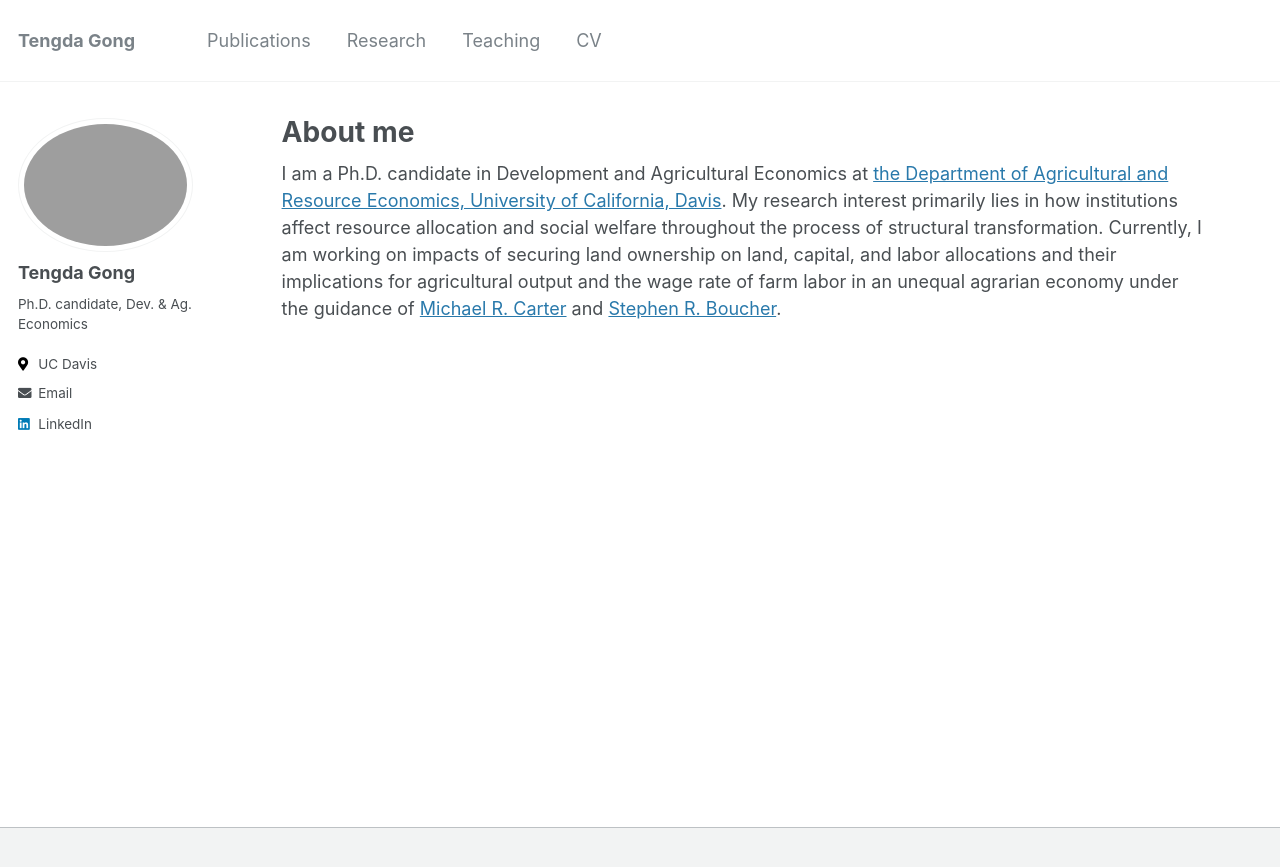
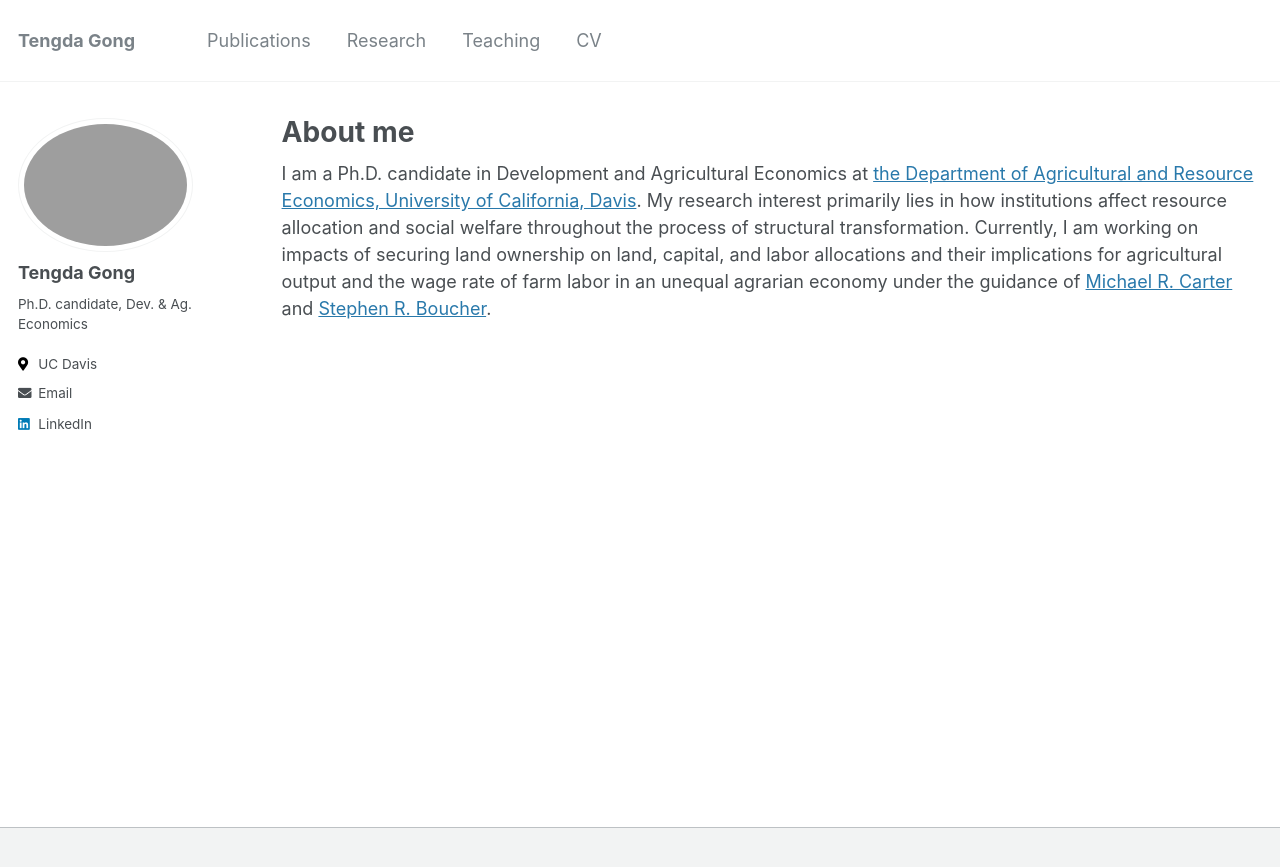
Before and after one commit to tendakung/tendakung.github.io, a Jekyll site: the page built from _pages/about.md, in a window 1280 px wide. Shown: the top 867 px of the page. Built offline with Jekyll 4.4.1, drawn with Linux system fonts in a browser that asks for light colours.

Commit message:
reduce 0.5 further to 0

```diff
--- a/_sass/_page.scss
+++ b/_sass/_page.scss
@@ -20,7 +20,7 @@
   @include breakpoint($large) {
     @include span(10 of 12 last);
     @include prefix(0.5 of 12);
-    @include suffix(0.5 of 12);
+    @include suffix(0 of 12);
   }
 
   .page__inner-wrap {
```
